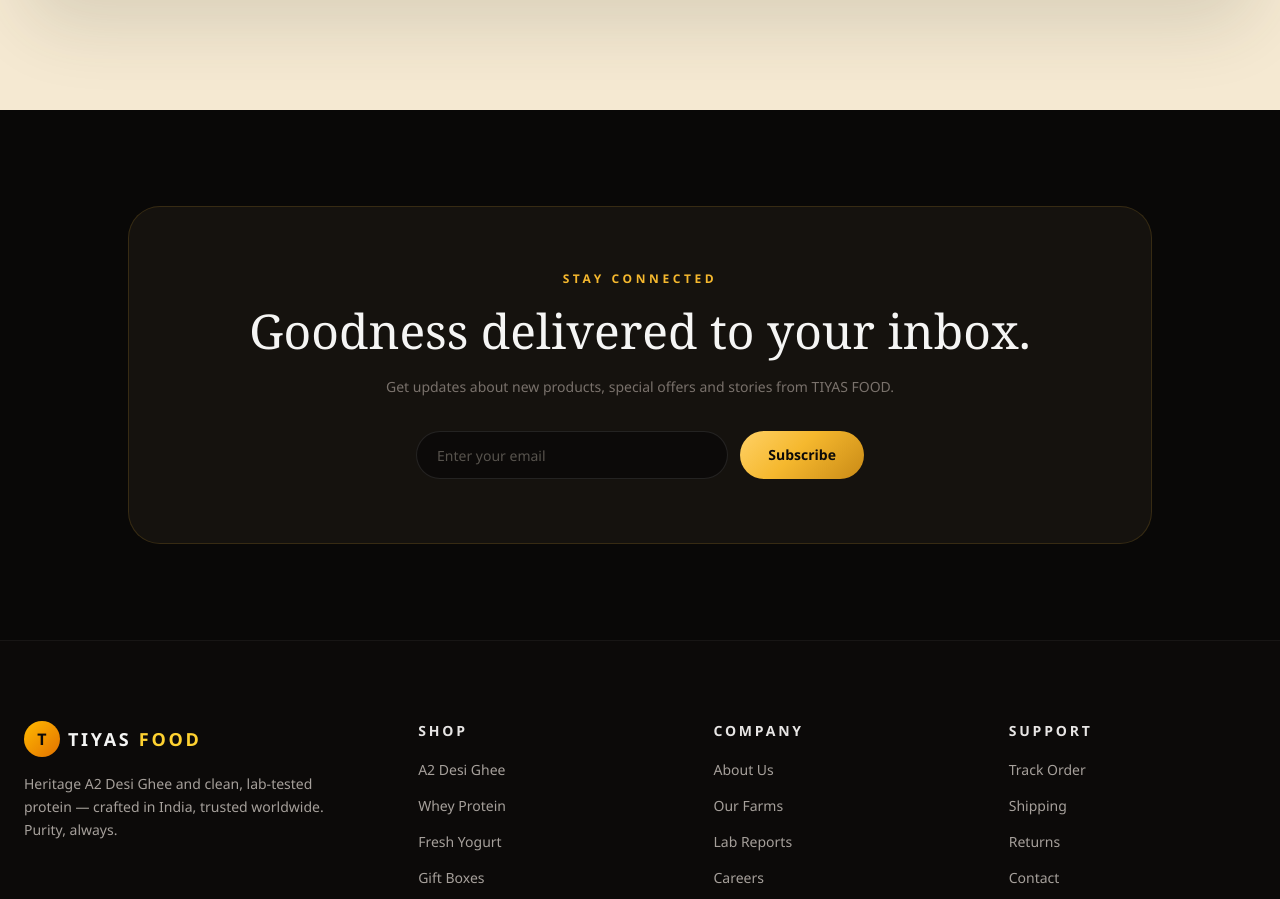
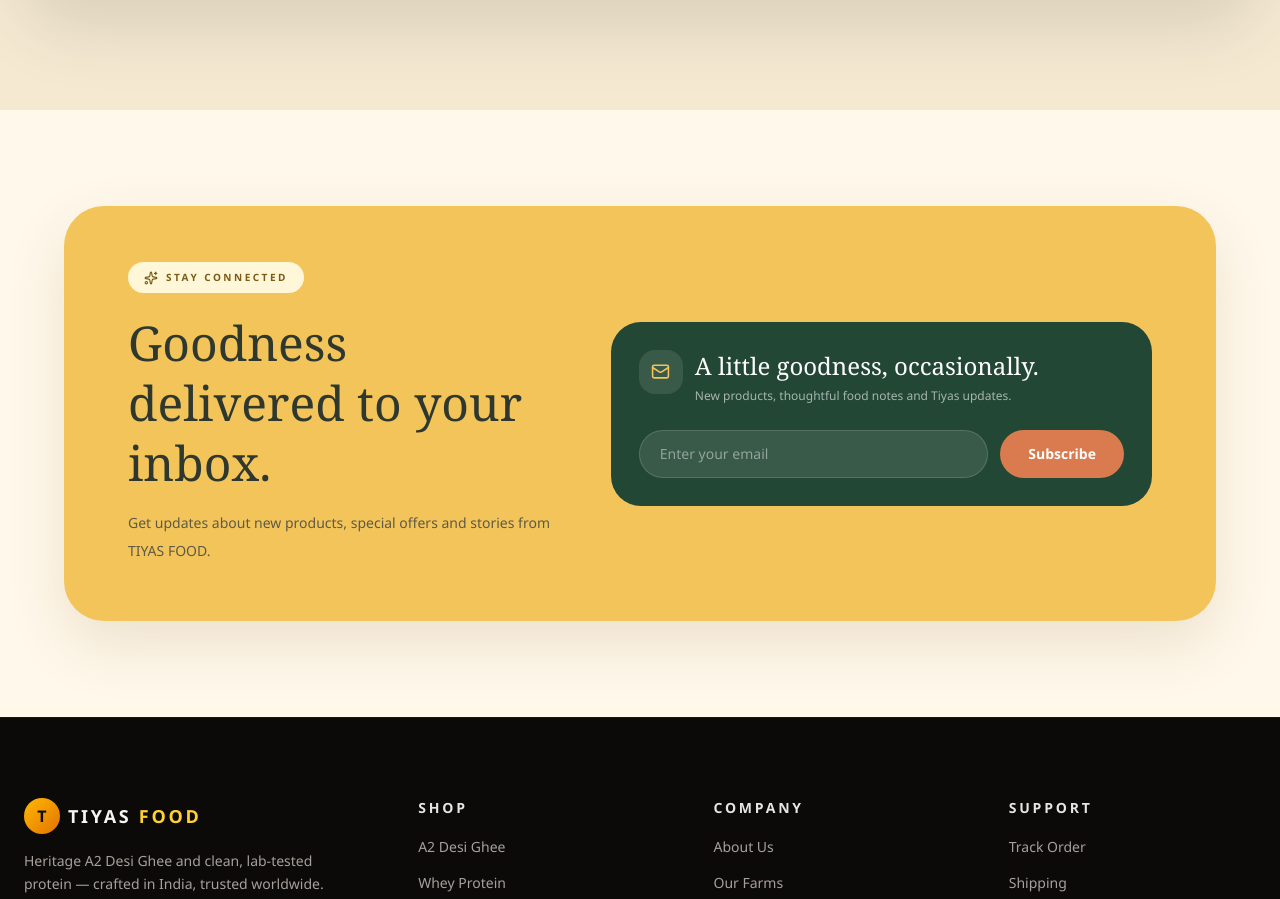
Before and after one commit to daveshkaushal-cloud/tiyasfoods, a Next.js app: page /Goodness in a window 1280 px wide. Shown: the part 3783-4682 px from the top of the page. Built offline with nearby package versions, Linux system fonts and the light colour scheme.

Commit message:
Brighten Goodness newsletter section

```diff
--- a/src/app/Components/Goodness/NewsLetter.jsx
+++ b/src/app/Components/Goodness/NewsLetter.jsx
@@ -1,38 +1,43 @@
-import data from '../../../../data.json'
+import { Mail, Sparkles } from "lucide-react";
+import data from "../../../../data.json";
 
 const nl = data.newsletter || {};
 
 export default function NewsLetter() {
   return (
-    <section className="px-6 py-24">
-      <div className="mx-auto max-w-5xl rounded-4xl border border-[#f5b82e]/15 bg-[#15120e] px-6 py-16 text-center md:px-16">
-        <p className="text-xs font-semibold tracking-[0.3em] text-[#f5b82e]">
-          {nl.eyebrow}
-        </p>
+    <section className="bg-[#FFF8EB] px-6 py-24">
+      <div className="mx-auto max-w-6xl overflow-hidden rounded-[40px] bg-[#F2C45A] px-6 py-14 text-[#2F382E] shadow-[0_24px_60px_rgba(129,89,29,0.14)] md:px-12 lg:px-16">
+        <div className="grid gap-10 lg:grid-cols-[0.9fr_1.1fr] lg:items-center">
+          <div>
+            <div className="inline-flex items-center gap-2 rounded-full bg-[#FFF7D8] px-4 py-2 text-[10px] font-bold tracking-[0.25em] text-[#7A5B16]">
+              <Sparkles size={14} /> {nl.eyebrow}
+            </div>
+            <h2 className="mt-5 max-w-xl font-serif text-4xl leading-tight md:text-5xl">{nl.heading}</h2>
+            <p className="mt-4 max-w-lg text-sm leading-7 text-[#5E5A46]">{nl.description}</p>
+          </div>
 
-        <h2 className="mt-5 font-display text-4xl md:text-5xl">
-          {nl.heading}
-        </h2>
+          <div className="rounded-[30px] bg-[#234735] p-5 text-white md:p-7">
+            <div className="flex items-start gap-3">
+              <div className="grid h-11 w-11 place-items-center rounded-2xl bg-white/10 text-[#F2C45A]"><Mail size={19} /></div>
+              <div>
+                <p className="font-serif text-2xl">A little goodness, occasionally.</p>
+                <p className="mt-1 text-xs leading-5 text-white/60">New products, thoughtful food notes and Tiyas updates.</p>
+              </div>
+            </div>
 
-        <p className="mx-auto mt-5 max-w-lg text-sm leading-6 text-stone-500">
-          {nl.description}
-        </p>
-
-        <form className="mx-auto mt-8 flex max-w-md flex-col gap-3 sm:flex-row">
+            <form className="mt-6 flex flex-col gap-3 sm:flex-row">
               <input
                 type="email"
                 placeholder={nl.placeholder || "Enter your email"}
-            className="h-12 flex-1 rounded-full border border-white/10 bg-[#0c0a09] px-5 text-sm outline-none placeholder:text-stone-600 focus:border-[#f5b82e]/50"
+                className="h-12 flex-1 rounded-full border border-white/15 bg-white/10 px-5 text-sm text-white outline-none placeholder:text-white/45 focus:border-[#F2C45A]"
               />
-
-          <button
-            type="submit"
-            className="h-12 rounded-full gold-gradient px-7 text-sm font-semibold text-[#0c0a09]"
-          >
+              <button type="submit" className="h-12 rounded-full bg-[#D97B4E] px-7 text-sm font-bold text-white transition hover:bg-[#C96C40]">
                 {nl.buttonText || "Subscribe"}
               </button>
             </form>
           </div>
+        </div>
+      </div>
     </section>
   );
 }
```
Lines whose indentation alone changed are shown as unchanged.
